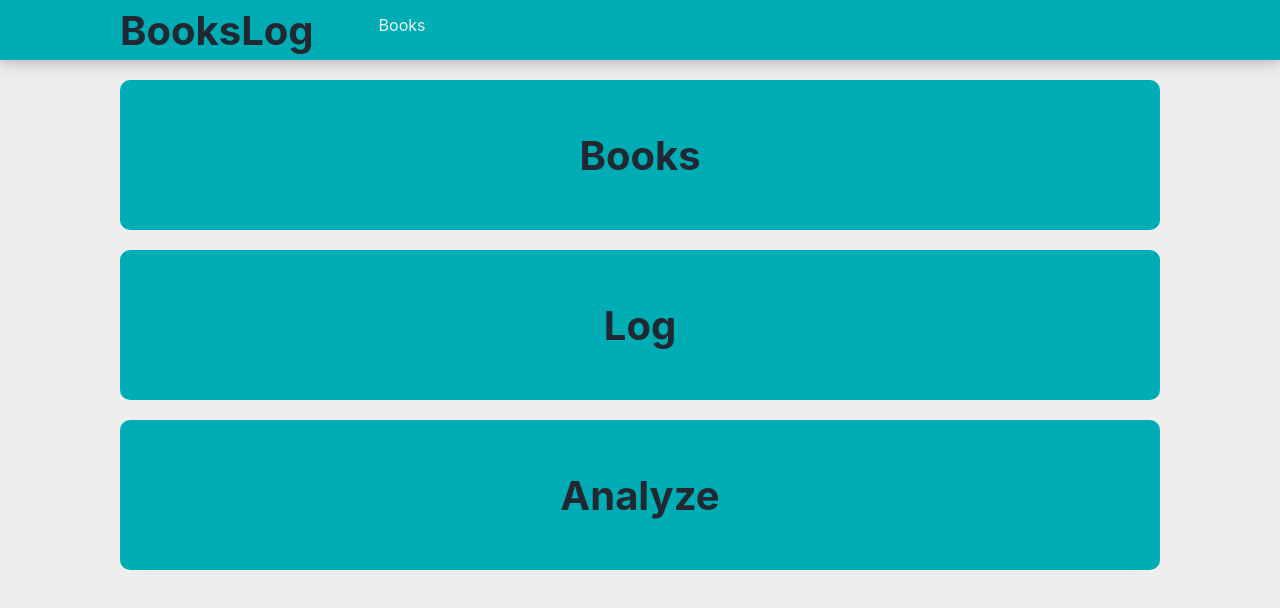
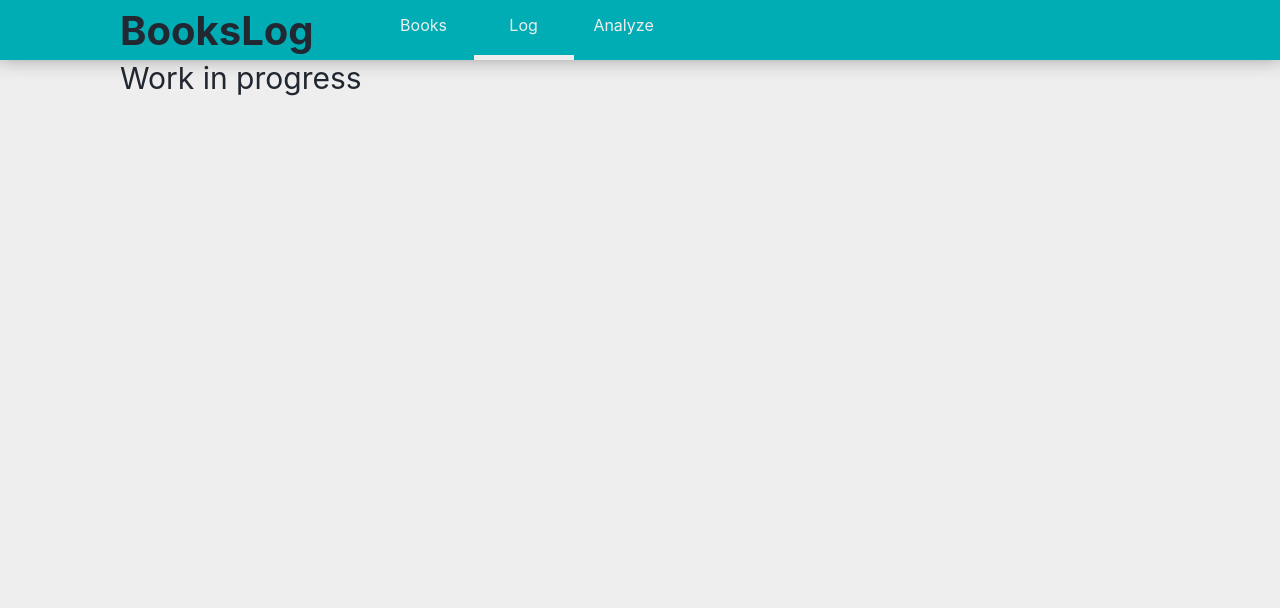
Before and after one commit to palys/bookslog, a React (Create React App) app in the folder web/: page /log in a window 1280 px wide. Shown: the top 608 px of the page. Built offline with nearby package versions, Linux system fonts and the light colour scheme.

Commit message:
Add empty page

```diff
--- a/web/src/components/Page.tsx
+++ b/web/src/components/Page.tsx
@@ -14,6 +14,8 @@ const Page: React.FC = ({ children }) => {
                 </Title>
                 <NavBar>
                     <Link to="/books" activeStyle={{ borderBottomColor: colors.LIGHT_GRAY}}>Books</Link>
+                    <Link to="/log" activeStyle={{ borderBottomColor: colors.LIGHT_GRAY}}>Log</Link>
+                    <Link to="/analyze" activeStyle={{ borderBottomColor: colors.LIGHT_GRAY}}>Analyze</Link>
                 </NavBar>
             </Header>
             <Content>
@@ -56,6 +58,8 @@ const Link = styled(NavLink)`
     border-bottom: 5px solid transparent;
     height: 60px;
     padding: 15px 5px 0;
+    width: 100px;
+    text-align: center;
 
     &:hover {
         background-color: #00000022;
--- /dev/null
+++ b/web/src/pages/EmptyPage.tsx
@@ -0,0 +1,20 @@
+import React from 'react';
+import styled from 'styled-components';
+
+import { Page } from '../components';
+import colors from '../theme/colors';
+
+const EmptyPage: React.FC = () => (
+    <Page>
+        <Content>
+            Work in progress
+        </Content>
+    </Page>
+);
+
+const Content = styled.div`
+    font-size: 30px;
+    color: ${colors.DARK_GRAY};
+`;
+
+export default EmptyPage;
--- a/web/src/pages/HomePage.tsx
+++ b/web/src/pages/HomePage.tsx
@@ -12,10 +12,10 @@ const HomePage: React.FC = () => {
             <MenuEntry onClick={() => history.push('/books')}>
                 Books
             </MenuEntry>
-            <MenuEntry>
+            <MenuEntry onClick={() => history.push('/log')}>
                 Log
             </MenuEntry>
-            <MenuEntry>
+            <MenuEntry onClick={() => history.push('/analyze')}>
                 Analyze
             </MenuEntry>
         </Page>
--- a/web/src/pages/index.ts
+++ b/web/src/pages/index.ts
@@ -1,2 +1,3 @@
 export { default as BooksPage } from './BooksPage';
 export { default as HomePage } from './HomePage';
+export { default as EmptyPage } from './EmptyPage';
--- a/web/src/router/Router.tsx
+++ b/web/src/router/Router.tsx
@@ -1,6 +1,6 @@
 import React from 'react';
 import { BrowserRouter, Switch, Route } from 'react-router-dom';
-import { BooksPage, HomePage } from '../pages';
+import { BooksPage, HomePage, EmptyPage } from '../pages';
 
 const Router: React.FC = () => (
     <BrowserRouter>
@@ -8,7 +8,13 @@ const Router: React.FC = () => (
             <Route path="/books">
                 <BooksPage />
             </Route>
-            <Route path="/">
+            <Route path="/log">
+                <EmptyPage />
+            </Route>
+            <Route path="/analyze">
+                <EmptyPage />
+            </Route>
+            <Route path="/" exact>
                 <HomePage />
             </Route>
         </Switch>
```
